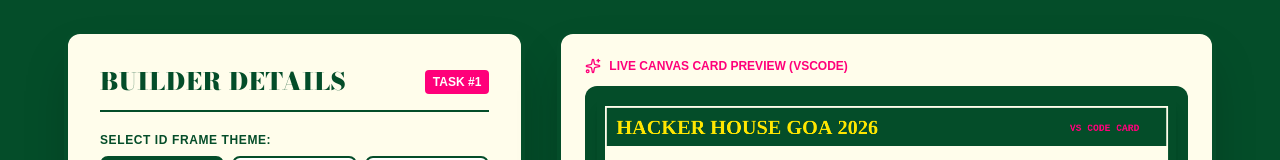
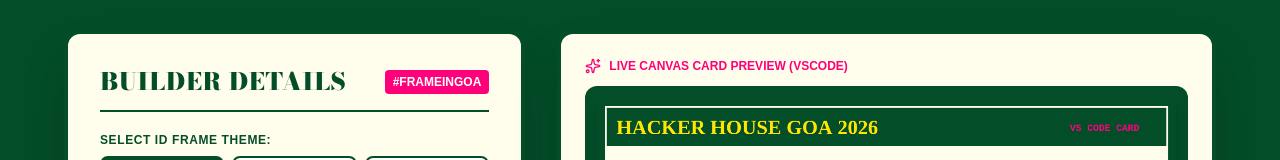
Before and after one commit to AaliyaKhan25/hhgoa-task1, a Next.js app: page / in a window 1280 px wide. Shown: the part 178-338 px from the top of the page. Built offline with nearby package versions, Linux system fonts and the light colour scheme.

Commit message:
fixed bugs

```diff
--- a/components/Generator.tsx
+++ b/components/Generator.tsx
@@ -2,7 +2,6 @@
 
 import React, { useState, useRef, useEffect } from 'react';
 import { Download, Share2, Sparkles, Plane, Code2, ShieldAlert, Heart, Compass } from 'lucide-react';
-import heic2any from 'heic2any';
 
 type ThemeType = 'vscode' | 'boarding_pass' | 'squarepants' | 'barbie_land' | 'bare_bears';
 
@@ -30,6 +29,10 @@ export default function Generator() {
     try {
       let blob: Blob | File = file;
       if (file.name.toLowerCase().endsWith('.heic') || file.type === 'image/heic') {
+        // Dynamically import heic2any only when needed, and only in the browser.
+        // This avoids the "window is not defined" error during Next.js's
+        // server-side build/prerender step.
+        const heic2any = (await import('heic2any')).default;
         const converted = await heic2any({ blob: file, toType: 'image/jpeg' });
         blob = Array.isArray(converted) ? converted[0] : converted;
       }
@@ -505,7 +508,7 @@ export default function Generator() {
               Builder Details
             </h2>
             <span className="bg-[#FF007A] text-white text-xs font-bold font-mono px-2 py-1 rounded">
-              TASK #1
+              #FRAMEINGOA
             </span>
           </div>
 
```
